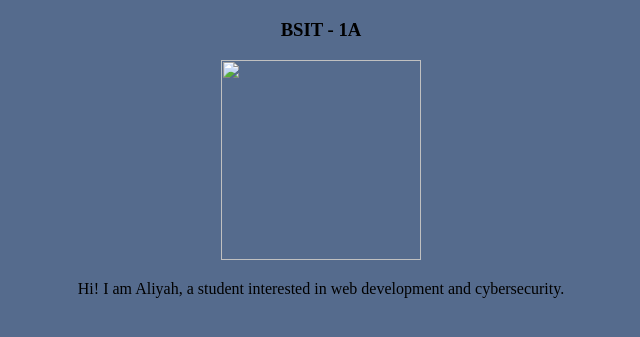
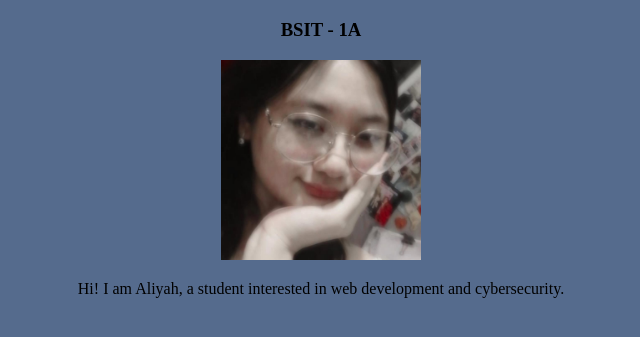
Before and after one commit to ali-jose/my-profile, a plain HTML site: page index.html in a window 1280 px wide. Shown: the part 61-398 px from the top of the page, without its empty margins (319-959 px from the left). Drawn offline with Linux system fonts and the light colour scheme.

Commit message:
With picture

```diff
--- a/index.html
+++ b/index.html
@@ -7,7 +7,7 @@
     <center>
         <h1>Aliyah Prescea</h1>
         <h3>BSIT - 1A</h3>
-        <img src="my_picture.jpg" width="200" height="200">
+        <img src="picture.jpg" width="200" height="200" alt="my picture">
         <p>Hi! I am Aliyah, a student interested in web development and cybersecurity.</p>
     </center>
 </body>
```
Also changed, not shown: drac.jpg (added), picture.jpg (added).
